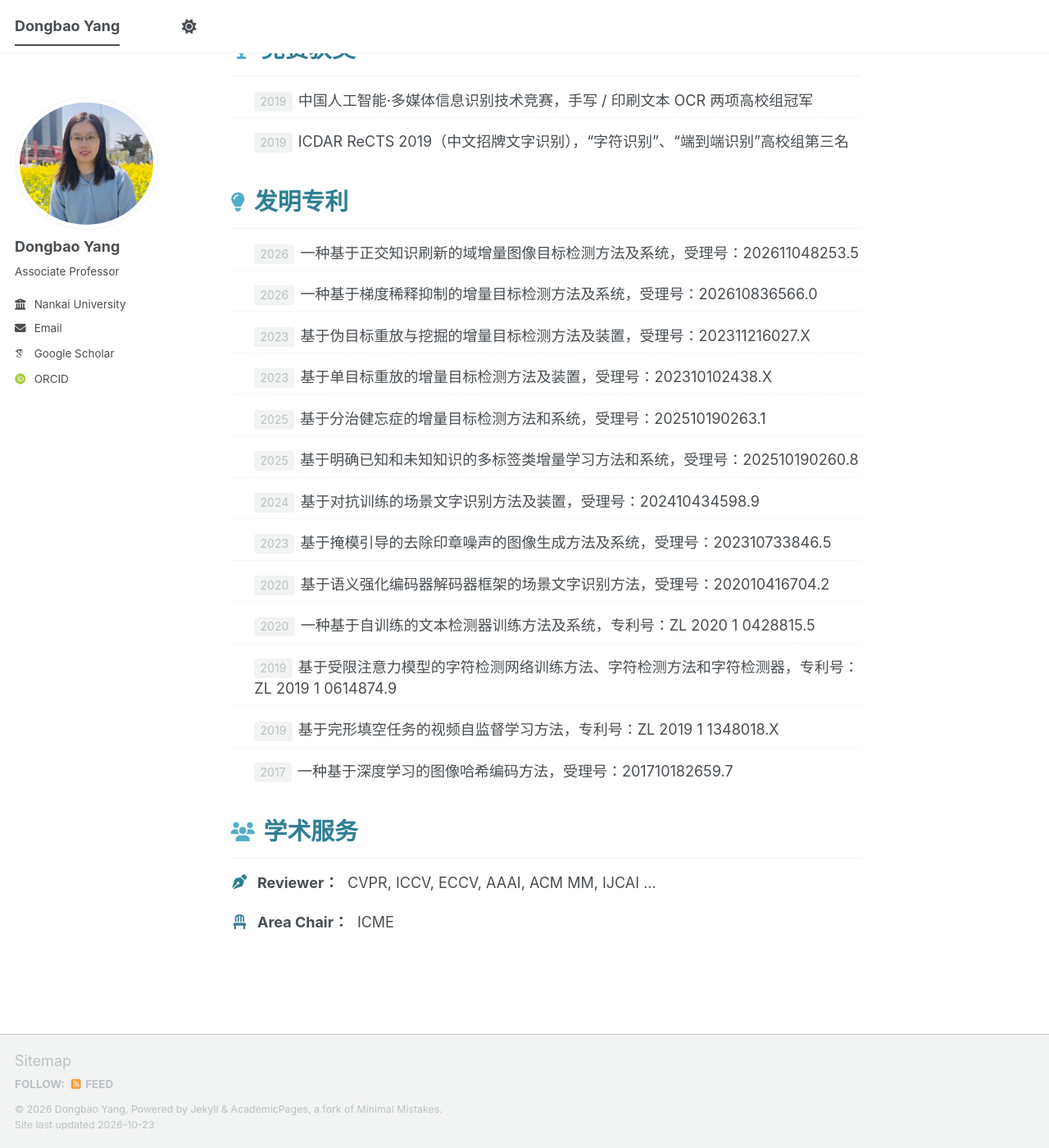
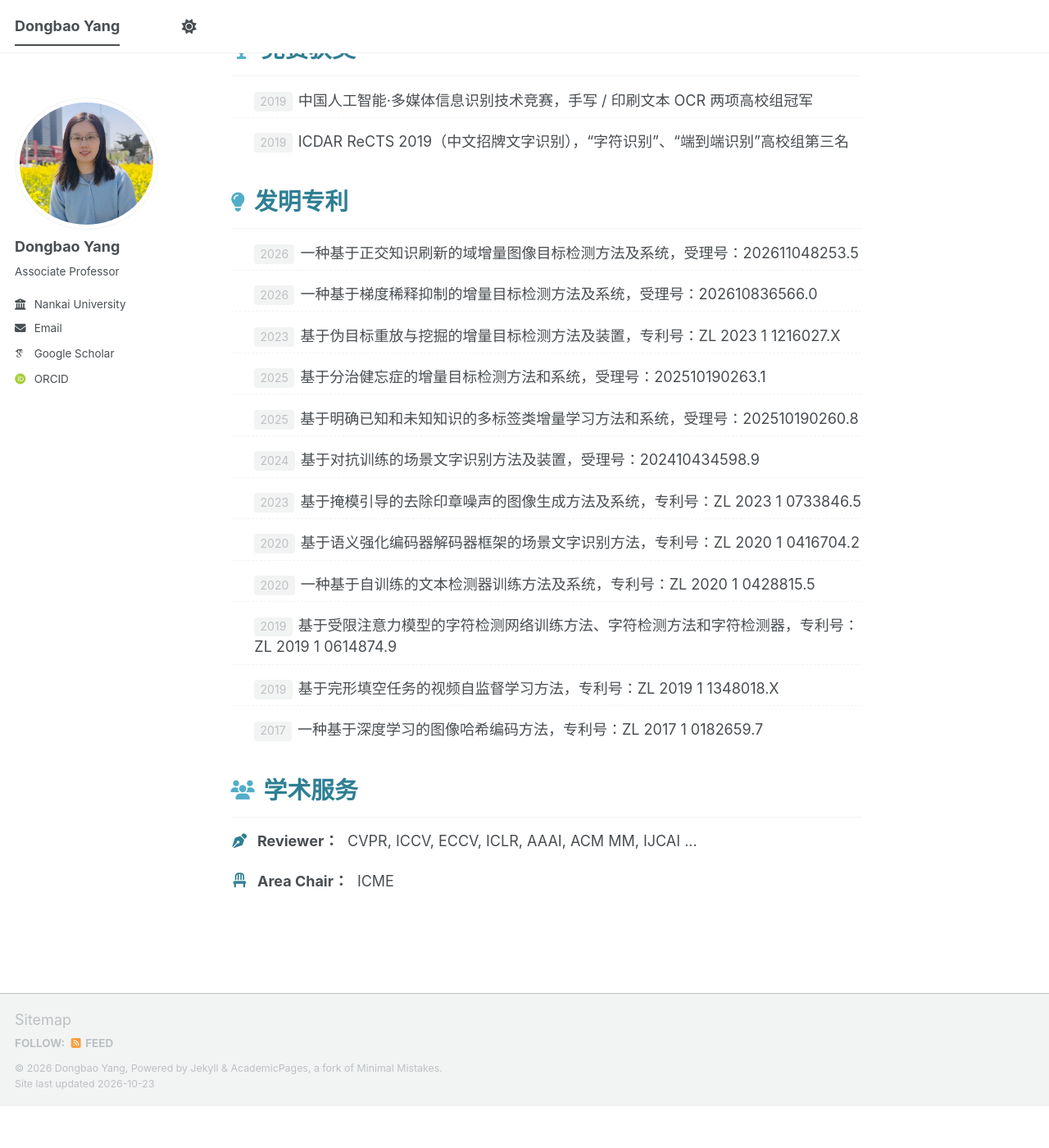
Before and after one commit to yangdb/yangdb.github.io, a Jekyll site: the page built from _pages/about.md, in a window 1280 px wide and 1400 px high, scrolled down 6098 px. Shown: the whole window at 82% size. Built offline with Jekyll 4.4.1, drawn with Linux system fonts in a browser that asks for light colours; some web fonts are replaced; a script bundle is joined from its source files by our own code; library files that are not in the unit come from our copies; after the commit the page ends 7447 px from its top, so only the background shows below that.

Commit message:
Revise patent entries and update numbers
Updated patent numbers and removed outdated entries.

```diff
--- a/_pages/about.md
+++ b/_pages/about.md
@@ -318,17 +318,16 @@ redirect_from:
   <ul class="patent-list">
     <li><span class="patent-year">2026</span>一种基于正交知识刷新的域增量图像目标检测方法及系统，受理号：202611048253.5</li>
     <li><span class="patent-year">2026</span>一种基于梯度稀释抑制的增量目标检测方法及系统，受理号：202610836566.0</li>
-    <li><span class="patent-year">2023</span>基于伪目标重放与挖掘的增量目标检测方法及装置，受理号：202311216027.X</li>
-    <li><span class="patent-year">2023</span>基于单目标重放的增量目标检测方法及装置，受理号：202310102438.X</li>
+    <li><span class="patent-year">2023</span>基于伪目标重放与挖掘的增量目标检测方法及装置，专利号：ZL 2023 1 1216027.X</li>
     <li><span class="patent-year">2025</span>基于分治健忘症的增量目标检测方法和系统，受理号：202510190263.1</li>
     <li><span class="patent-year">2025</span>基于明确已知和未知知识的多标签类增量学习方法和系统，受理号：202510190260.8</li>
     <li><span class="patent-year">2024</span>基于对抗训练的场景文字识别方法及装置，受理号：202410434598.9</li>
-    <li><span class="patent-year">2023</span>基于掩模引导的去除印章噪声的图像生成方法及系统，受理号：202310733846.5</li>
-    <li><span class="patent-year">2020</span>基于语义强化编码器解码器框架的场景文字识别方法，受理号：202010416704.2</li>
+    <li><span class="patent-year">2023</span>基于掩模引导的去除印章噪声的图像生成方法及系统，专利号：ZL 2023 1 0733846.5</li>
+    <li><span class="patent-year">2020</span>基于语义强化编码器解码器框架的场景文字识别方法，专利号：ZL 2020 1 0416704.2</li>
     <li><span class="patent-year">2020</span>一种基于自训练的文本检测器训练方法及系统，专利号：ZL 2020 1 0428815.5</li>
     <li><span class="patent-year">2019</span>基于受限注意力模型的字符检测网络训练方法、字符检测方法和字符检测器，专利号：ZL 2019 1 0614874.9</li>
     <li><span class="patent-year">2019</span>基于完形填空任务的视频自监督学习方法，专利号：ZL 2019 1 1348018.X</li>
-    <li><span class="patent-year">2017</span>一种基于深度学习的图像哈希编码方法，受理号：201710182659.7</li>
+    <li><span class="patent-year">2017</span>一种基于深度学习的图像哈希编码方法，专利号：ZL 2017 1 0182659.7</li>
   </ul>
 </section>
 
@@ -336,7 +335,7 @@ redirect_from:
 <section class="homepage-section">
   <h2 class="homepage-section__title"><i class="fas fa-users"></i> 学术服务</h2>
   <ul class="service-list">
-    <li><i class="fas fa-pen-nib"></i><strong>Reviewer：</strong>CVPR, ICCV, ECCV, AAAI, ACM MM, IJCAI ...</li>
+    <li><i class="fas fa-pen-nib"></i><strong>Reviewer：</strong>CVPR, ICCV, ECCV, ICLR, AAAI, ACM MM, IJCAI ...</li>
     <li><i class="fas fa-chair"></i><strong>Area Chair：</strong>ICME</li>
   </ul>
 </section>
```
